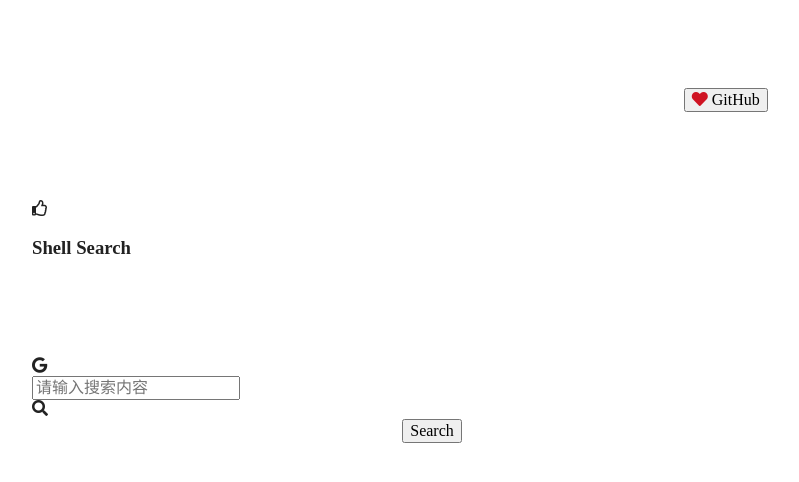
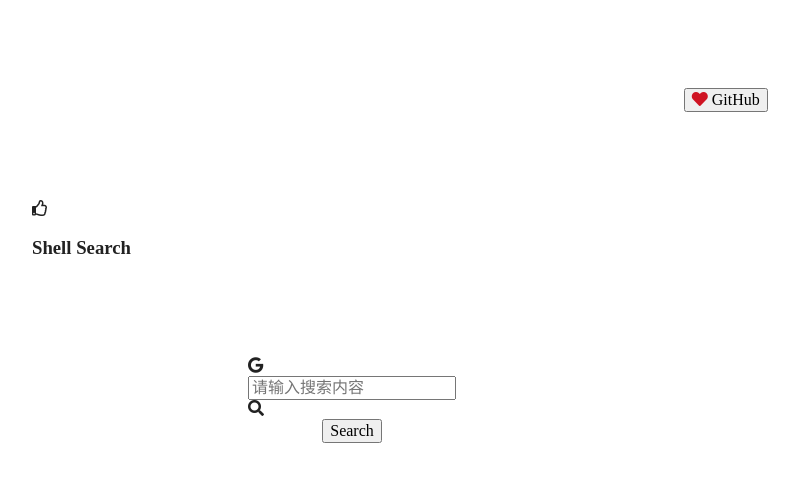
Before and after one commit to futurefog/new-page, a website built with Parcel: page index.html in a window 1280 px wide. Shown: the whole page, without its empty margins (288-1087 px from the left). Built offline with nearby package versions, Linux system fonts and the light colour scheme.

Commit message:
Fix: Fix form-group layout

```diff
--- a/css/main.css
+++ b/css/main.css
@@ -264,7 +264,6 @@ textarea {
 .form-group {
   justify-self: center;
   align-self: start;
-  width: 50rem;
 }
 
 .app {
--- a/index.html
+++ b/index.html
@@ -28,8 +28,6 @@
 <body>
 <div class="app">
   <div class="header">
-    <div></div>
-    <div></div>
     <div class="like-button">
       <button class="btn btn-primary btn-pill animate-left-3" type="button" id="like-button">
         <span class="fas fa-heart"></span>
@@ -46,7 +44,7 @@
         <h3 class="h2 my-3">Shell Search</h3>
       </div>
     </div>
-    <div class="form-group">
+    <div class="form-group container">
       <div class="input-group mb-4">
         <div class="input-group-prepend">
           <span class="input-group-text"><span class="fab fa-google"></span></span>
```
